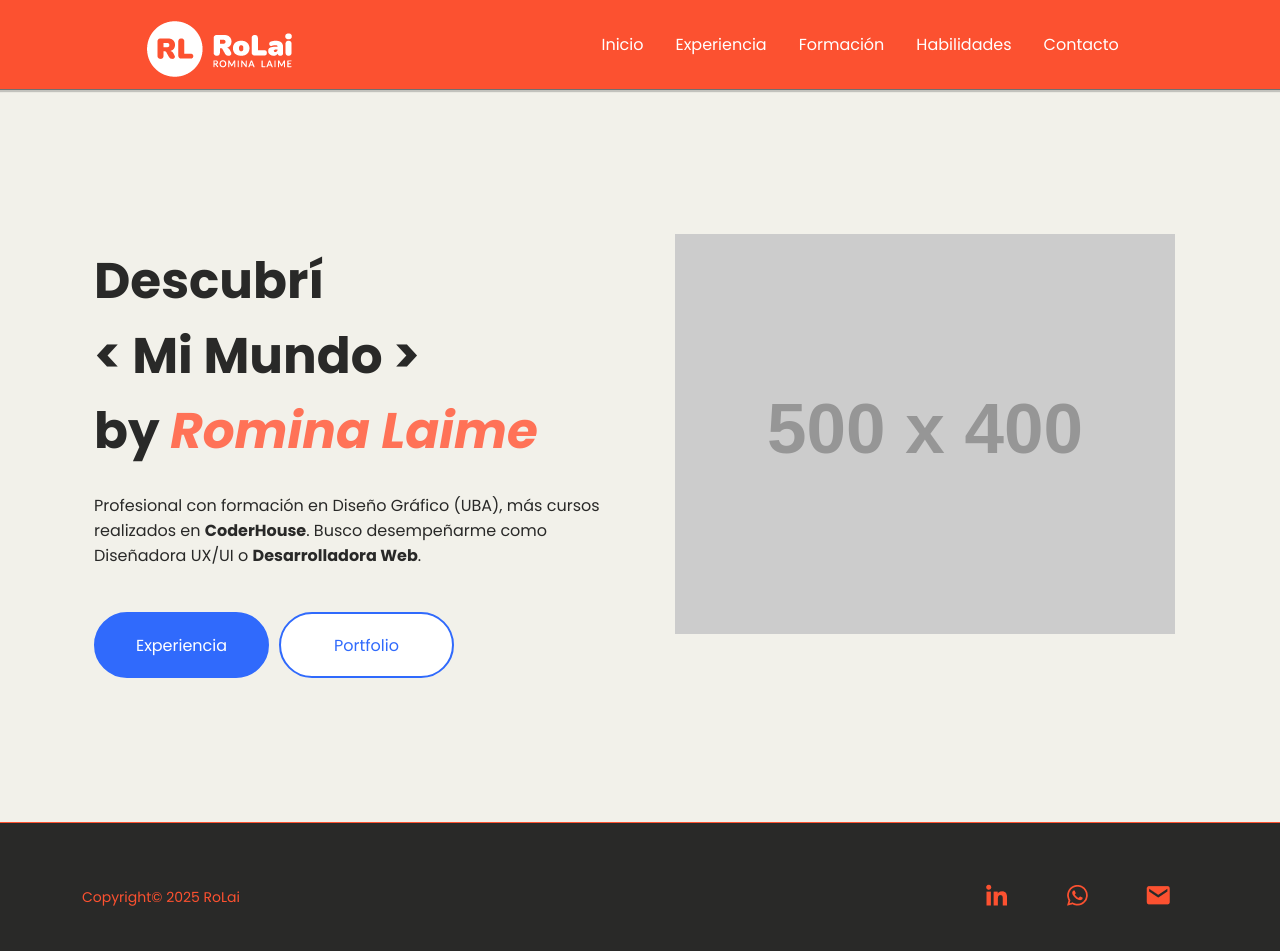
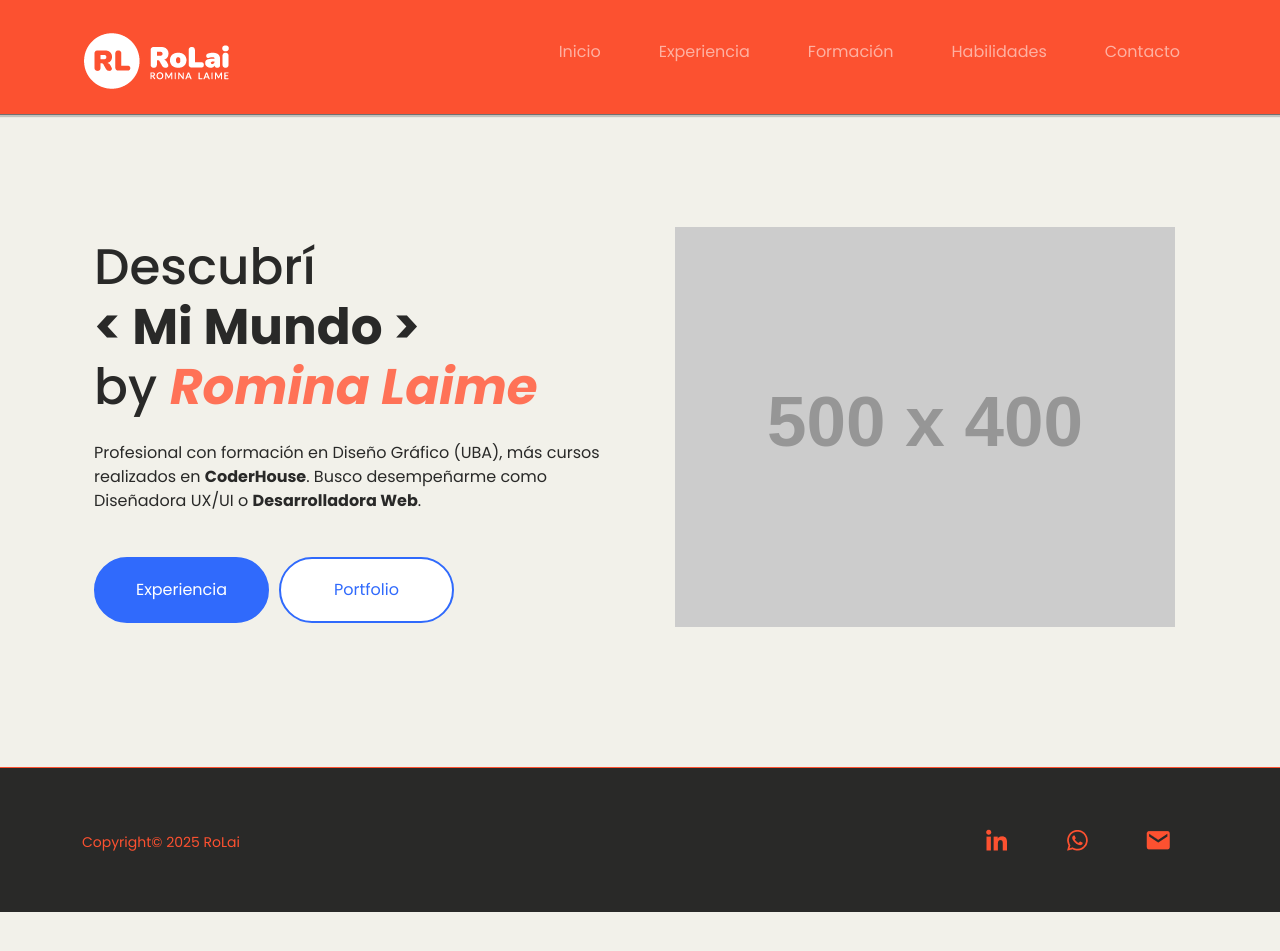
Before and after one commit to RominaLaime/preentrega2, a website: page index.html in a window 1280 px wide. After the commit the page ends 912 px from the top, so only its background shows below. Drawn offline with nearby package versions, Linux system fonts and the light colour scheme; placeholder pictures from the web are drawn by us; a web font is replaced by a local one.

Commit message:
menu actualizado, página1

```diff
--- a/index.html
+++ b/index.html
@@ -14,7 +14,8 @@
     <title>Inicio - RoLai</title>
 
     <!--Bootstrap CSS-->
-    <link rel="stylesheet" href="./node_modules/bootstrap/dist/css/bootstrap-grid.min.css">
+    <!--<link rel="stylesheet" href="./node_modules/bootstrap/dist/css/bootstrap-grid.min.css"> -->
+    <link href="https://cdn.jsdelivr.net/npm/bootstrap@5.3.6/dist/css/bootstrap.min.css" rel="stylesheet" integrity="sha384-4Q6Gf2aSP4eDXB8Miphtr37CMZZQ5oXLH2yaXMJ2w8e2ZtHTl7GptT4jmndRuHDT" crossorigin="anonymous">
     <!--<link rel="stylesheet" href="./css/estilos.css">-->
     <link rel="stylesheet" href="./css/main.css">
 
@@ -28,7 +29,7 @@
 <body>
 
 
-    <!--Navbar-->
+    <!--Navbar
 
     <nav class="navbar-style">
 
@@ -43,17 +44,18 @@
         </ul>
 
     </nav>
+-->
 
 
-<!--
-    <nav class="navbar navbar-expand-lg navbar-dark bg-primary ">
-        <div class="container navbar-style">
+
+    <nav class="navbar navbar-expand-lg navbar-dark bg-primary navbar-style">
+        <div class="container">
 
             <a class="navbar-brand" href="index.html"><img src="./img/RL_logo_w.png" alt="Logo_RL"></a>
             <button class="navbar-toggler" type="button" data-bs-toggle="collapse" data-bs-target="#navbarNav"><span class="navbar-toggler-icon"></span></button>
 
 
-            <div class="collapse navbar-collapse" id="navbarNav">
+            <div class="collapse navbar-collapse menu" id="navbarNav">
                 <ul class="navbar-nav nav-underline links">
                 <li class="nav-item"><a class="nav-link" href="index.html">Inicio</a></li>
                 <li class="nav-item"><a class="nav-link" href="./paginas/experiencia.html">Experiencia</a></li>
@@ -66,7 +68,7 @@
 
         </div>
     </nav>
--->
+
 
 
 
@@ -164,7 +166,7 @@
 
 
 
-
+<script src="https://cdn.jsdelivr.net/npm/bootstrap@5.3.6/dist/js/bootstrap.bundle.min.js" integrity="sha384-j1CDi7MgGQ12Z7Qab0qlWQ/Qqz24Gc6BM0thvEMVjHnfYGF0rmFCozFSxQBxwHKO" crossorigin="anonymous"></script>
 
 
 
--- a/scss/_menu.scss
+++ b/scss/_menu.scss
@@ -9,7 +9,7 @@
     display: flex;
     justify-content: space-around;
     align-items: center;
-    margin-bottom: 3rem;
+    margin-bottom: 1rem;
     padding-top: 1rem;
     border-bottom: 1px solid #707070;
     box-shadow: 1px 1px 1px 1px rgba(85, 85, 85, 0.3);
@@ -23,6 +23,7 @@
 
 .links{
     display: flex;
+    justify-content: right;
 
 }
 
@@ -32,10 +33,9 @@ li{
     margin-bottom: 1rem;
 }
 
-/*
+
 .menu {
     display: flex !important;
     justify-content: right !important;
 
 }
-*/
```
Also changed, not shown: css/main.css, 1 other file.
